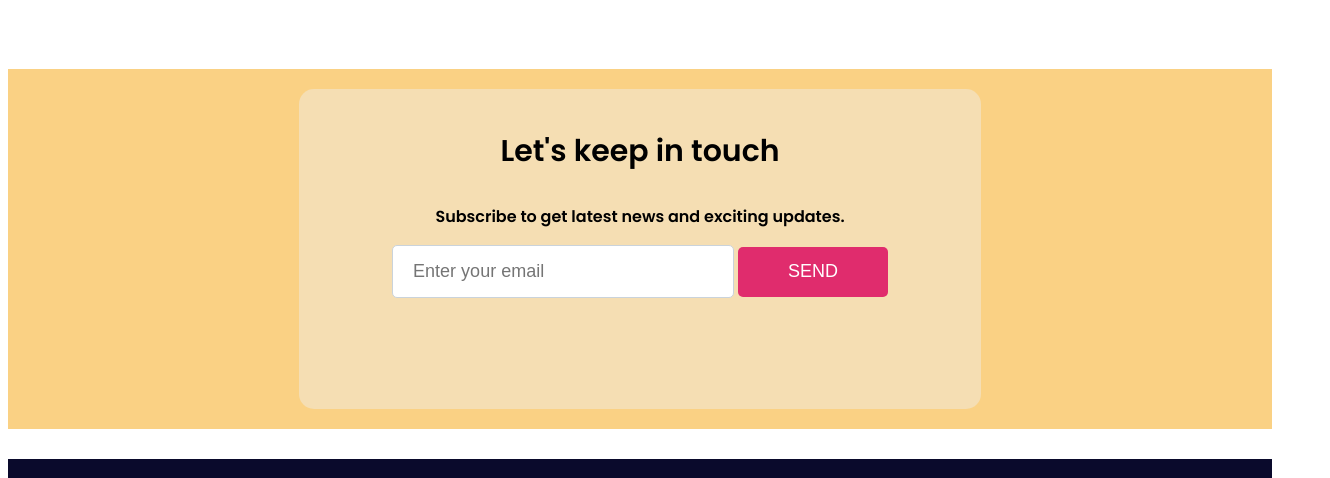
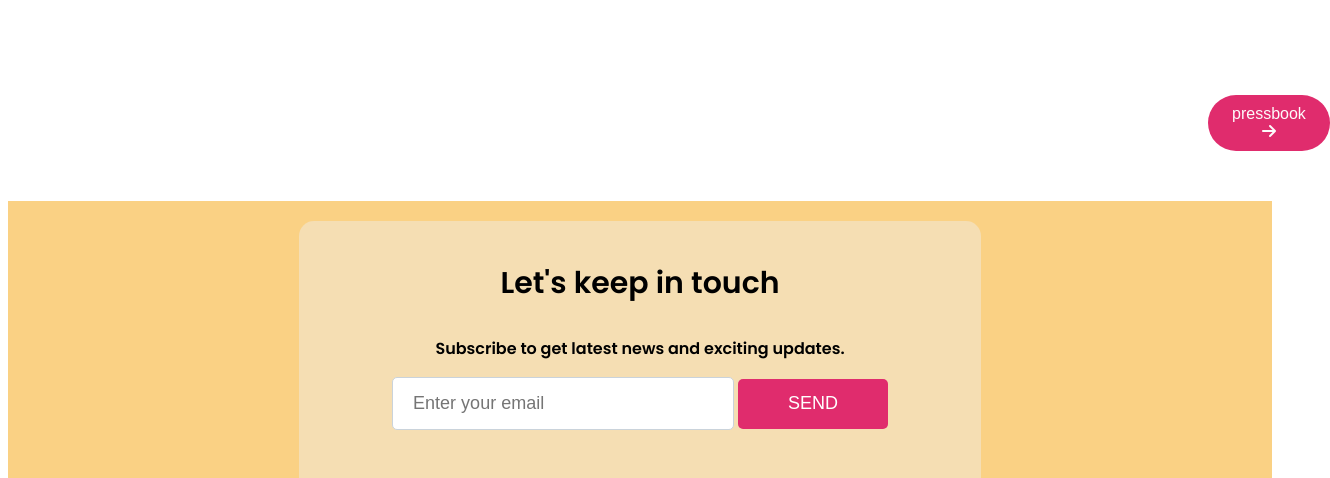
Before and after one commit to Mahedi-junior/influencer-gear, a plain HTML site: page index.html in a window 1280 px wide. Shown: the part 2435-2913 px from the top of the page, 1330 px wide, since content can reach past the window. Drawn offline with Linux system fonts and the light colour scheme.

Commit message:
queryadded

```diff
--- a/index.html
+++ b/index.html
@@ -275,6 +275,9 @@
 
         </section>
 
+        <p class="border">
+            <button class="pressbook btn"> pressbook <i class="fas fa-arrow-right"></i></button>
+        </p>
     </main>
 
     <section class="subscribe-section">
--- a/styles/style.css
+++ b/styles/style.css
@@ -200,13 +200,18 @@ footer .fas{
     border-radius: 50%;
 }
 
-
-
-
 .right-banner:hover{
     transform: scale(1.2);
     transition: 2s ease-in-out;
 }
+
+
+
+.border {
+   margin-left: 1200px;
+   margin-bottom: 50px;
+  }
+
 
 /* media query  Mobaile-------- */
 
```
